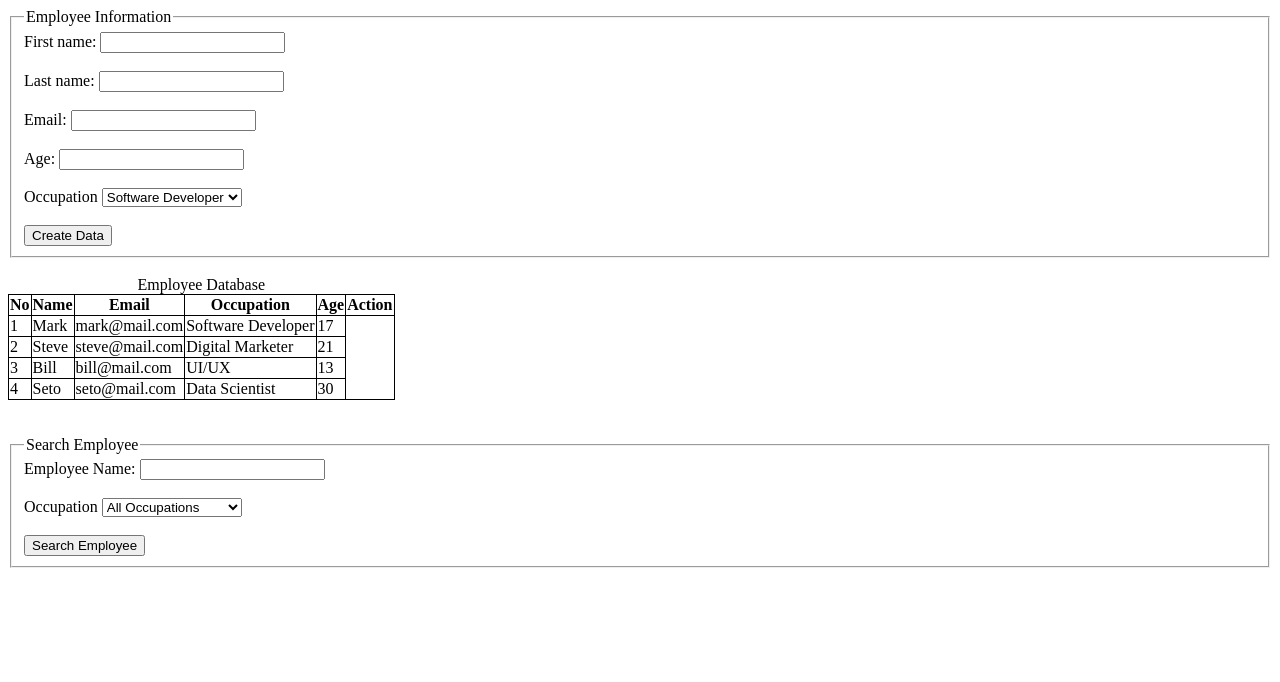
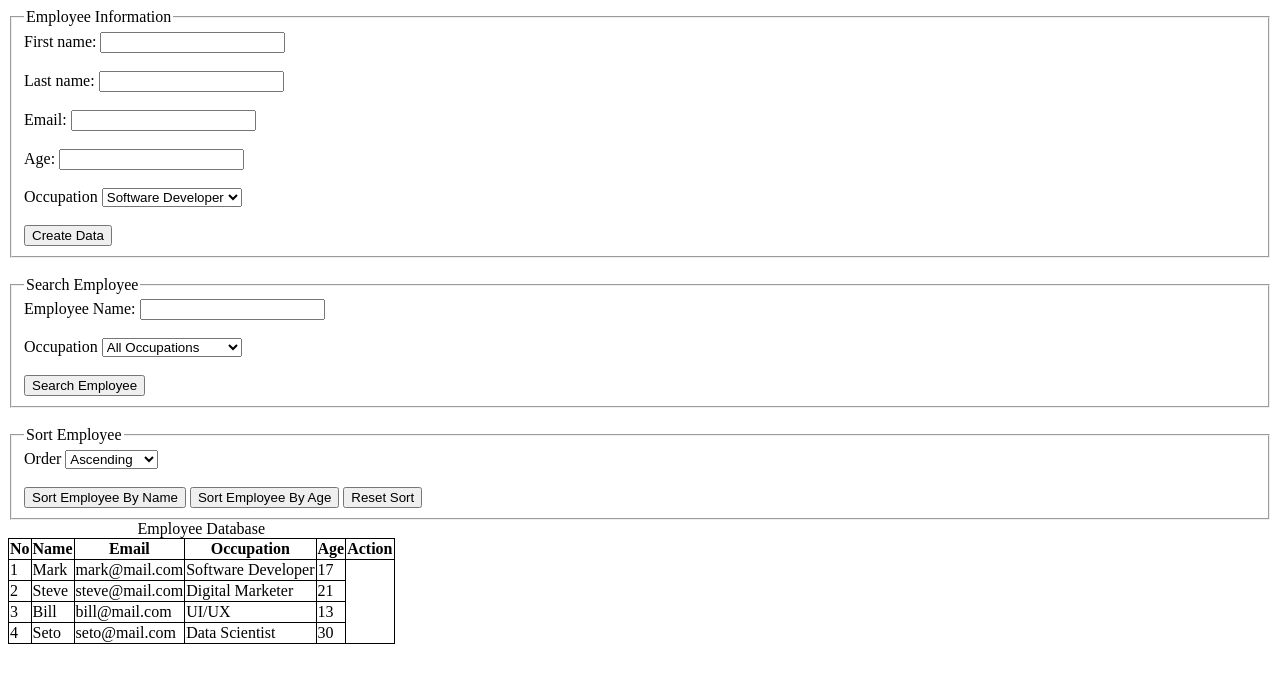
Before and after one commit to tmangowalpwd/jcwd-2002-employee-database, a plain HTML site: page index.html in a window 1280 px wide. Drawn offline with Linux system fonts and the light colour scheme.

Commit message:
updated challenges

```diff
--- a/index.html
+++ b/index.html
@@ -48,29 +48,6 @@
 
     <br />
 
-    <table>
-      <caption>
-        Employee Database
-      </caption>
-      <thead>
-        <tr>
-          <th>No</th>
-          <th>Name</th>
-          <th>Email</th>
-          <th>Occupation</th>
-          <th>Age</th>
-          <th colspan="2">Action</th>
-        </tr>
-      </thead>
-
-      <tbody id="employeeDatabase">
-
-      </tbody>
-    </table>
-
-    <br />
-    <br />
-
     <fieldset>
       <legend>Search Employee</legend>
       <label for="searchName">Employee Name:</label>
@@ -90,13 +67,47 @@
       <button onclick="searchEmployees()">Search Employee</button>
     </fieldset>
 
+    <br />
+
+    <fieldset>
+      <legend>Sort Employee</legend>
+      <label for="searchOccupation">Order</label>
+      <select id="searchOccupation">
+        <option value="">Ascending</option>
+        <option value="">Descending</option>
+      </select>
+      <br />
+      <br />
+      <button>Sort Employee By Name</button>
+      <button>Sort Employee By Age</button>
+      <button>Reset Sort</button>
+    </fieldset>
+
+    <table>
+      <caption>
+        Employee Database
+      </caption>
+      <thead>
+        <tr>
+          <th>No</th>
+          <th>Name</th>
+          <th>Email</th>
+          <th>Occupation</th>
+          <th>Age</th>
+          <th colspan="2">Action</th>
+        </tr>
+      </thead>
+
+      <tbody id="employeeDatabase"></tbody>
+    </table>
+
     <script>
       class Employee {
         constructor(fullName, occupation, email, age) {
-          this.fullName = fullName
-          this.email = email
-          this.age = age
-          this.occupation = occupation
+          this.fullName = fullName;
+          this.email = email;
+          this.age = age;
+          this.occupation = occupation;
         }
       }
 
@@ -105,10 +116,10 @@
         new Employee("Steve", "Digital Marketer", "steve@mail.com", 21),
         new Employee("Bill", "UI/UX", "bill@mail.com", 13),
         new Employee("Seto", "Data Scientist", "seto@mail.com", 30),
-      ]
+      ];
 
       const renderData = (dataToRender = []) => {
-        let htmlResult = ""
+        let htmlResult = "";
 
         dataToRender.forEach((val, idx) => {
           htmlResult += `
@@ -119,11 +130,11 @@
               <td>${val.occupation}</td>
               <td>${val.age}</td>
             </tr>
-          `
-        })
+          `;
+        });
 
-        document.getElementById("employeeDatabase").innerHTML = htmlResult
-      }
+        document.getElementById("employeeDatabase").innerHTML = htmlResult;
+      };
 
       const addData = () => {
         const firstName = document.getElementById("firstName").value;
@@ -132,31 +143,39 @@
         const age = document.getElementById("age").value;
         const occupation = document.getElementById("occupation").value;
 
-        const newEmployee = new Employee (
+        const newEmployee = new Employee(
           `${firstName} ${lastName}`,
           occupation,
           email,
           age
-        )
+        );
 
         employeeDatabase.push(newEmployee);
 
-        renderData(employeeDatabase)
-      }
+        renderData(employeeDatabase);
+      };
 
-      renderData(employeeDatabase)
+      renderData(employeeDatabase);
 
       const searchEmployees = () => {
-        let searchEmployeeNameValue = document.getElementById("searchName").value
-        let searchEmployeeOccupationValue = document.getElementById("searchOccupation").value
+        let searchEmployeeNameValue =
+          document.getElementById("searchName").value;
+        let searchEmployeeOccupationValue =
+          document.getElementById("searchOccupation").value;
 
         let filteredData = employeeDatabase.filter((val) => {
-          return val.fullName.toLowerCase().includes(searchEmployeeNameValue.toLowerCase()) &&
-            val.occupation.toLowerCase().includes(searchEmployeeOccupationValue.toLowerCase())
-        })
+          return (
+            val.fullName
+              .toLowerCase()
+              .includes(searchEmployeeNameValue.toLowerCase()) &&
+            val.occupation
+              .toLowerCase()
+              .includes(searchEmployeeOccupationValue.toLowerCase())
+          );
+        });
 
-        renderData(filteredData)
-      }
+        renderData(filteredData);
+      };
     </script>
   </body>
 </html>
@@ -175,7 +194,7 @@
     b. git branch -m main
  -->
 
- <!--
+<!--
    feat -> feature. Digunakan ketika ada perubahan di fitur.
    fix -> digunakan ketika melakukan bugfix
    ui -> digunakan ketika ada perubahan tampilan
```
Also changed, not shown: index.js (added, +13 -0 lines).
